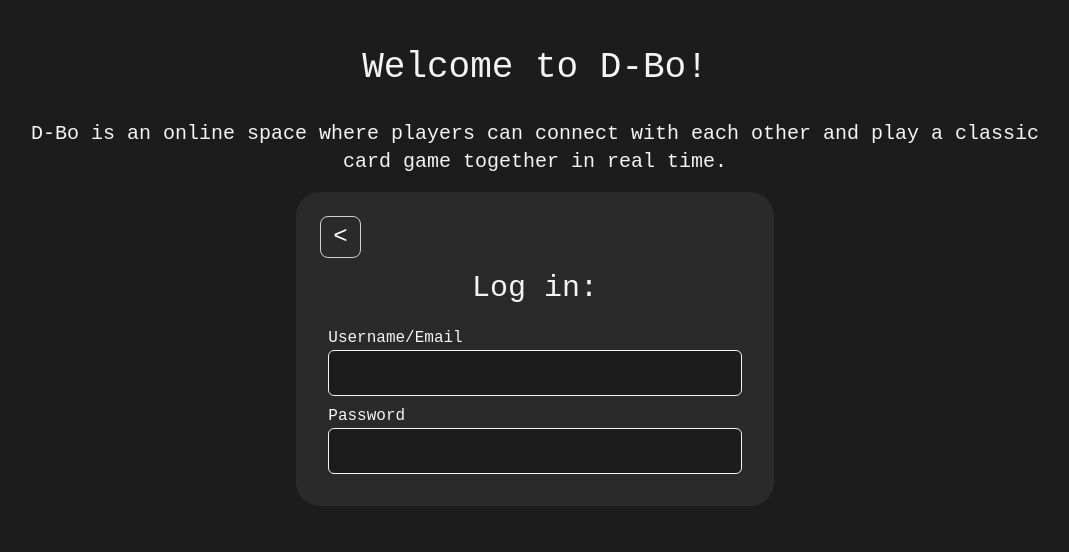
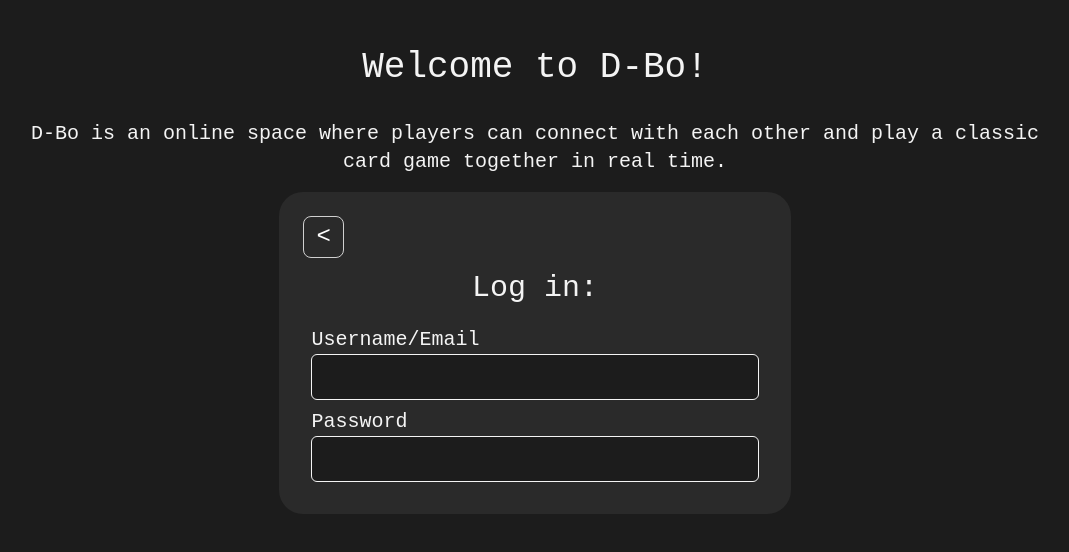
Before and after one commit to b1gd3vd0g/d-bo, a React (Vite) app in the folder frontend/: page /welcome in a window 1280 px wide. Both pictures are taken after a click on the button "Log in". Shown: the top 552 px of the page, without its empty margins (105-1174 px from the left). Built offline with nearby package versions, Linux system fonts and the light colour scheme; a web font is replaced by a local one.

Commit message:
STYLE - Rename "FormGroup" to "TextFormGroup" - Style the labels used in the TextFormGroup

```diff
--- a/frontend/src/pages/welcome.tsx
+++ b/frontend/src/pages/welcome.tsx
@@ -1,5 +1,5 @@
 import { useState } from 'react';
-import { FormGroup } from '../reusable/form';
+import { TextFormGroup } from '../reusable/form';
 import { Box } from '../reusable/containers';
 import {
   BackButton,
@@ -63,8 +63,8 @@ function LoginForm({ setChoice }: WelcomeFormProps) {
     <>
       <BackButton onClick={() => setChoice('undecided')} />
       <h2 className='text-center'>Log in:</h2>
-      <FormGroup label='Username/Email' setter={setUsername} />
-      <FormGroup label='Password' setter={setPassword} />
+      <TextFormGroup label='Username/Email' setter={setUsername} />
+      <TextFormGroup label='Password' type='password' setter={setPassword} />
     </>
   );
 }
@@ -79,16 +79,10 @@ function RegisterForm({ setChoice }: WelcomeFormProps) {
   return (
     <>
       <BackButton onClick={() => setChoice('undecided')} />{' '}
-      <button
-        className='bg-transparent text-3xl'
-        onClick={() => setChoice('undecided')}
-      >
-        {'<'}
-      </button>
       <h2 className='text-center'>Create a new account:</h2>
-      <FormGroup label='Username' setter={setUsername} />
-      <FormGroup label='Password' setter={setPassword} />
-      <FormGroup label='Email address' setter={setEmail} />
+      <TextFormGroup label='Username' setter={setUsername} />
+      <TextFormGroup label='Password' type='password' setter={setPassword} />
+      <TextFormGroup label='Email address' setter={setEmail} />
     </>
   );
 }
--- a/frontend/src/reusable/form.tsx
+++ b/frontend/src/reusable/form.tsx
@@ -21,7 +21,7 @@ type FormGroupProps = {
   validator?: (s: string) => boolean;
 };
 
-export function FormGroup({
+export function TextFormGroup({
   label,
   hint = '',
   rows = 1,
@@ -82,7 +82,7 @@ export function FormGroup({
 
   return (
     <div className={`${flex} m-2 flex-wrap justify-between`}>
-      <label htmlFor={id} className=''>
+      <label htmlFor={id} className='text-fg-1 text-xl'>
         {label}
       </label>
       {field}
```
